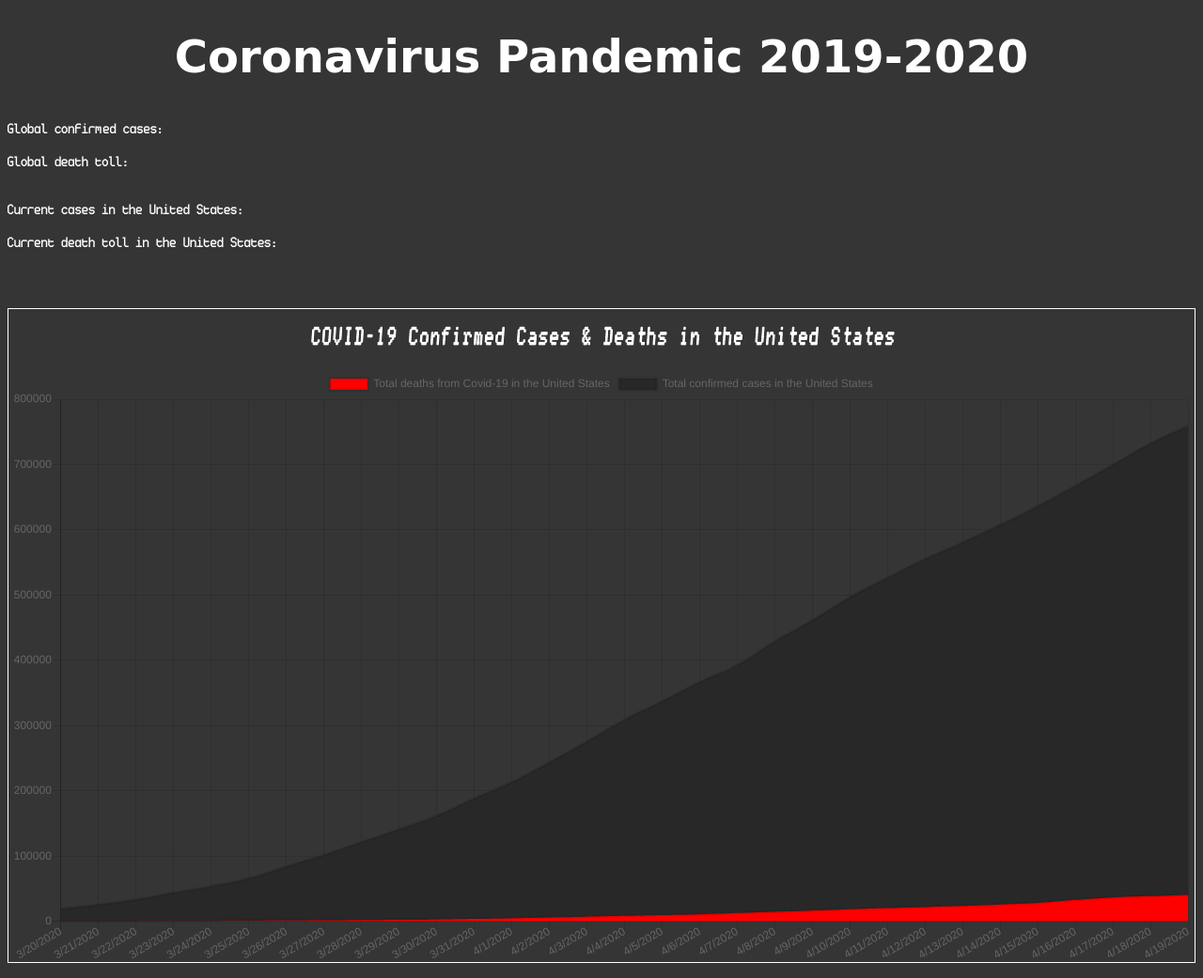
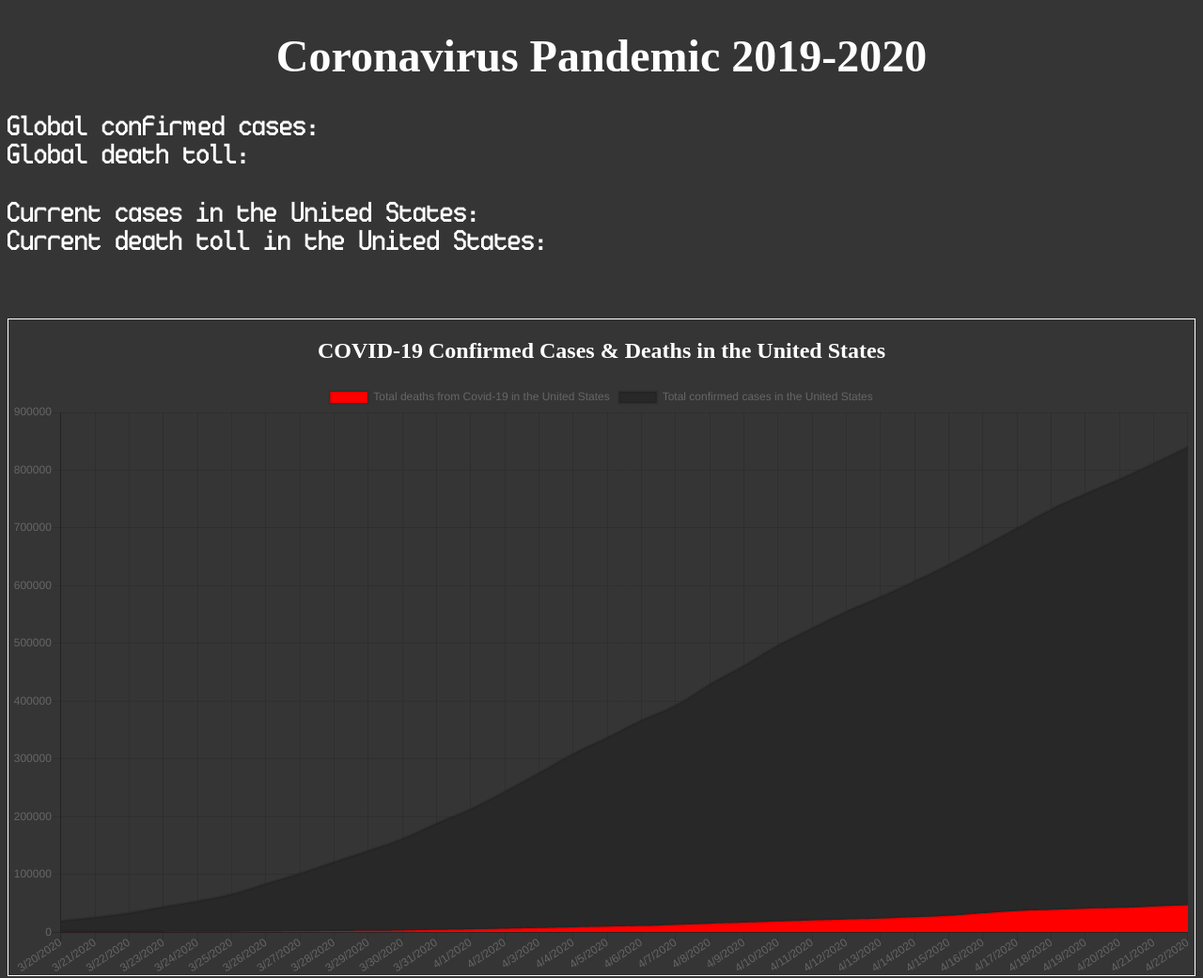
Before and after one commit to JoeHancock1995/COVID-19-Visualizer, a plain HTML site: page index.html in a window 1280 px wide. Shown: the top 1041 px of the page at 94% size. Drawn offline with nearby package versions, Linux system fonts and the light colour scheme; no server answers; a web font is replaced by a local one.

Commit message:
updated data

```diff
--- a/assets/app.js
+++ b/assets/app.js
@@ -1,4 +1,5 @@
 const summary_url = 'https://api.covid19api.com/summary';
+
 async function getSummary() {
     const response = await fetch(summary_url);
     const data = await response.json();
@@ -14,6 +15,39 @@ async function getSummary() {
 }
 getSummary();
 
+var requestOptions = {
+    method: 'GET',
+    redirect: 'follow'
+};
+
+fetch("https://api.covid19api.com/total/country/united-states/status/confirmed", requestOptions)
+    .then(response => response.text())
+    .then(result => console.log(result))
+    .catch(error => console.log('error', error));
+
+// const us_url = 'https://api.covid19api.com/live/country/united-states';
+
+// async function getUnitedStates() {
+//     const response = await fetch(us_url);
+//     const data = await response.json();
+//     const { Confirmed } = data;
+
+//     document.getElementById('us-confirmed').textContent = Confirmed;
+
+//     console.log(Confirmed);
+// }
+// getUnitedStates();
+// var requestOptions = {
+//     method: 'GET',
+//     redirect: 'follow'
+// };
+
+// fetch("https://api.covid19api.com/total/country/united-states/status/confirmed?from=2020-03-01T00:00:00Z&to=2020-04-01T00:00:00Z", requestOptions)
+//     .then(response => response.text())
+//     .then(result => console.log(result))
+//     .catch(error => console.log('error', error));
+
+
 var ctx = document.getElementById('myChart').getContext('2d');
 var chart = new Chart(ctx, {
     type: 'line',
@@ -21,13 +55,16 @@ var chart = new Chart(ctx, {
         labels: ['3/16/2020', '3/23/2020', '3/30/2020', '4/6/2020', '4/13/2020', '4/20/2020'],
         datasets: [
             {
+            //El paso area and Las Cruces, NM(doesn't include Ciudad de Juarez)
                 label: 'COVID-19 confirmed cases in Combined El Paso(TX) and Las Cruces(NM) Statistical Area',
                 tension: '.5',
                 // backgroundColor: 'rgb(85,0,0)',
                 borderColor: 'rgb(255, 128, 0)',
                 data: [2, 16, 65, 155, 350, 600]
             },
+
             {
+            //Greater Austin area made up of Travis, Williamson, Hays, & Bastrop counties
                 label: 'COVID-19 confirmed cases in the Greater Austin Area',
                 tension: '.5',
                 // backgroundColor: 'rgb(254,228,110)',
@@ -36,6 +73,7 @@ var chart = new Chart(ctx, {
                 data: [7, 7, 265, 653, 1095, 1434]
             },
             {
+            //Greater Houston area made up of Austin, Brazos, Chambers, Fort Bend, Galveston, Harris, Montgomery, & Waller counties
                 label: 'COVID-19 confirmed in the Greater Houston Area',
                 tension: '.5',
                 // backgroundColor: 'rgb(46,76,157)',
@@ -44,6 +82,7 @@ var chart = new Chart(ctx, {
                 data: [26, 164, 894, 2675, 5147, 6679]
             },
             {
+            //DFW metroplex is Dallas, Denton, Tarrant, Collin, Ellis, Hood, Hunt, Johnson, Kaufman, Parker, Rockwall, & Wilson counties
                 label: 'COVID-19 confirmed cases in the Dallas Fort Worth Metroplex',
                 tension: '.5',
                 // backgroundColor: 'rgb(3,133,62)',
@@ -52,6 +91,7 @@ var chart = new Chart(ctx, {
                 data: [28, 304, 1055, 2370, 3856, 5084]
             },
             {
+            // Greater San Antonio Area is Atacosta, Bexar, Bandera, Comal, Guadulupe, Kendall, Medina, & Wilson counties
                 label: 'COVID-19 confirmed cases in the Greater San Antonio Area',
                 tension: '.5',
                 // backgroundColor: 'rgb(3,133,62)',
@@ -115,10 +155,11 @@ var chart = new Chart(ctx, {
     // The type of chart we want to create
     type: 'line',
     data: {
-        labels: ['3/20/2020', '3/21/2020', '3/22/2020', '3/23/2020', '3/24/2020', '3/25/2020', '3/26/2020',
-            '3/27/2020', '3/28/2020', '3/29/2020', '3/30/2020', '3/31/2020', '4/1/2020', '4/2/2020', '4/3/2020',
-            '4/4/2020', '4/5/2020', '4/6/2020', '4/7/2020', '4/8/2020', '4/9/2020', '4/10/2020', '4/11/2020', '4/12/2020',
-            '4/13/2020', '4/14/2020', '4/15/2020', '4/16/2020', '4/17/2020', '4/18/2020', '4/19/2020'],
+        labels: ['3/20/2020', '3/21/2020', '3/22/2020', '3/23/2020', '3/24/2020', '3/25/2020', '3/26/2020','3/27/2020',
+         '3/28/2020', '3/29/2020', '3/30/2020', '3/31/2020', '4/1/2020', '4/2/2020', '4/3/2020','4/4/2020',
+          '4/5/2020', '4/6/2020', '4/7/2020', '4/8/2020', '4/9/2020', '4/10/2020', '4/11/2020', '4/12/2020',
+            '4/13/2020', '4/14/2020', '4/15/2020', '4/16/2020', '4/17/2020', '4/18/2020', '4/19/2020','4/20/2020',
+             '4/21/2020', '4/22/2020'],
         datasets: [
             {
                 label: 'Total deaths from Covid-19 in the United States',
@@ -126,7 +167,11 @@ var chart = new Chart(ctx, {
                 pointRadius: '0',
                 backgroundColor: 'rgb(255,0,0)',
                 // borderColor: 'rgb(255, 0, 0)',
-                data: [244, 307, 417, 557, 706, 942, 1209, 1581, 2026, 2467, 2978, 3873, 4757, 5926, 7087, 8407, 9619, 10783, 12722, 14695, 16478, 18586, 20463, 22020, 23529, 25831, 28325, 32916, 36773, 38664, 40661]
+                data: [244, 307, 417, 557, 706, 942, 1209, 1581,
+                    2026, 2467, 2978, 3873, 4757, 5926, 7087, 8407,
+                    9619, 10783, 12722, 14695, 16478, 18586, 20463, 22020,
+                    23529, 25831, 28325, 32916, 36773, 38664, 40661, 42094,
+                    44444,46622]
             },
             {
                 label: 'Total confirmed cases in the United States',
@@ -134,7 +179,11 @@ var chart = new Chart(ctx, {
                 pointRadius: '0',
                 backgroundColor: 'rgb(40,40,40)',
                 // borderColor: 'rgb(255, 255, 255)',
-                data: [19273, 25600, 33276, 43847, 53740, 65778, 83836, 101657, 121478, 140909, 161837, 188172, 213372, 243616, 275586, 308850, 337072, 366667, 392663, 429052, 461437, 496535, 526396, 555313, 580619, 607670, 636350, 667592, 699706, 732197, 759086]
+                data: [19273, 25600, 33276, 43847, 53740, 65778, 83836, 101657,
+                    121478, 140909, 161837, 188172, 213372, 243616, 275586, 308850,
+                    337072, 366667, 392663, 429052, 461437, 496535, 526396, 555313,
+                    580619, 607670, 636350, 667592, 699706, 732197, 759086, 784326,
+                    811865, 840351]
             },
         ]
     },
--- a/assets/style.css
+++ b/assets/style.css
@@ -14,12 +14,12 @@
 .case-numbers{
     color: white;
     font-family:"ticketing";
-    line-height: 35px;
+    line-height: 30px;
+    font-size: 32px;
     box-sizing: border-box;
-    width: 45%;
 }
 h1{
-    font-family: 'Kumar One Outline', cursive;
+    font-family: 'Kumar One Outline';
     text-align: center;
     font-size: 48px;
     /* text-decoration: underline ; */
@@ -39,7 +39,7 @@ h1{
 }
 
 h2{
-    font-family:"Conman Regular";
+    font-family:"Kavivanar";
     text-align: center;
     /* text-decoration: underline ; */
 }
--- a/index.html
+++ b/index.html
@@ -19,8 +19,8 @@
     <div class=case-numbers>
         <p>Global confirmed cases: <span id="global-confirmed"> </span><br/>
             Global death toll:  <span id="global-deaths"> </span></p>
-        <p>Current cases in the United States: <span id="total-confirmed"></span><br />
-            Current death toll in the United States: <span id="total-deaths"></span></p>
+        <p>Current cases in the United States: <span id="us-confirmed"></span><br/>
+            Current death toll in the United States: <span id="us-deaths"></span></p>
     </div>
         <br/><br/>
     <div class="us-container">
```
Also changed, not shown: 1 other file.
